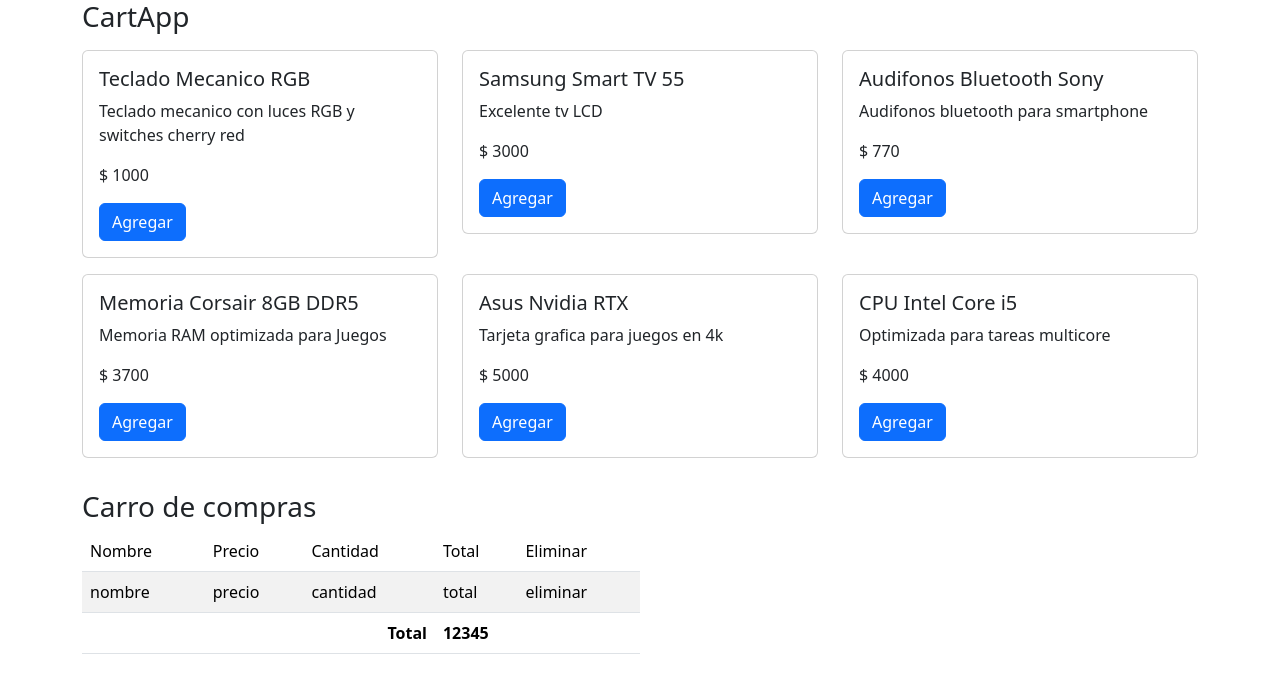
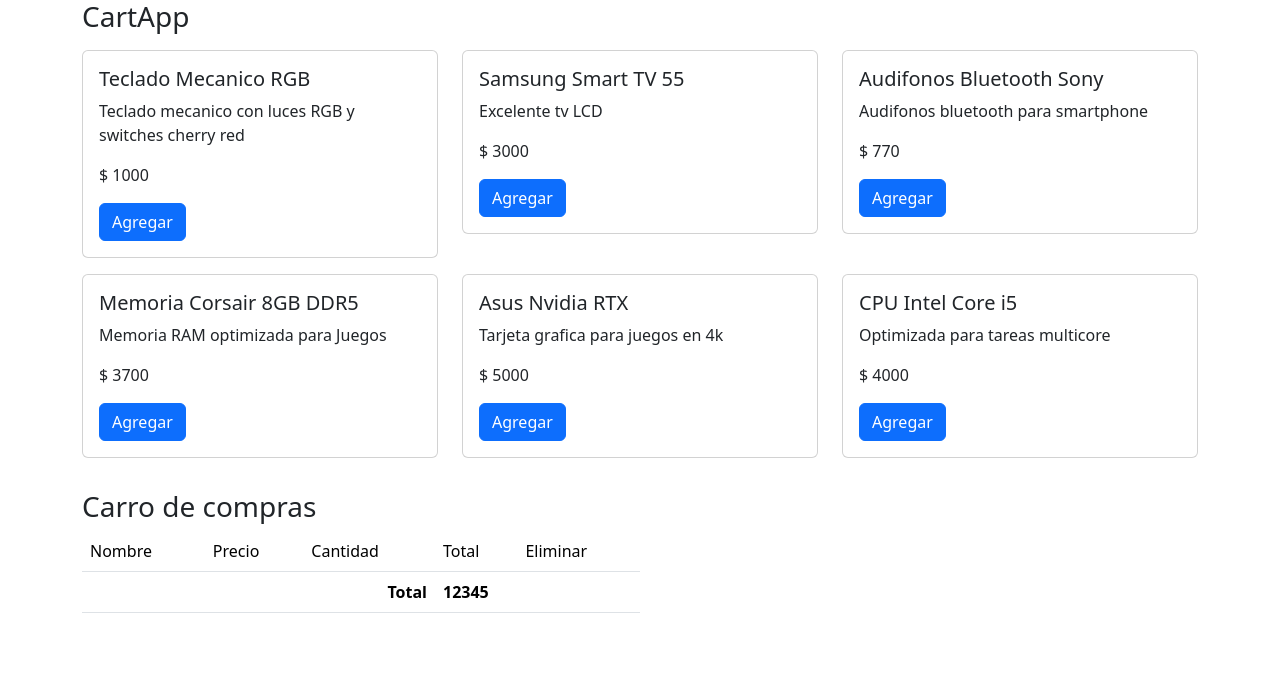
Before and after one commit to Memobig/5-cart-app, a React (Vite) app: page / in a window 1280 px wide. Shown: the top 678 px of the page. Built offline with nearby package versions, Linux system fonts and the light colour scheme.

Commit message:
Manejando el estado de compras del carrito

```diff
--- a/src/CartApp.jsx
+++ b/src/CartApp.jsx
@@ -1,8 +1,18 @@
-import {CartView} from "./components/CartView"
+import { useState } from "react"
+import { CartView } from "./components/CartView"
 import { CatalogView } from "./components/CatalogView"
 
+const initialCartItems = [
+    // {
+    //     product: {},
+    //     quantity: 0,
+    //     total: 0
+    // }
+]
 
 export const CartApp = () => {
+
+    const [cartItems, setCartItems] = useState(initialCartItems);
 
 
 
@@ -12,7 +22,7 @@
                 <h3>CartApp</h3>
                 <CatalogView />
                 <div className="my-4 w-50">
-                    <CartView />
+                    <CartView items = { cartItems }/>
                 </div>
             </div>
         </>
--- a/src/components/CartView.jsx
+++ b/src/components/CartView.jsx
@@ -1,7 +1,7 @@
 
-export const CartView = () => {
+export const CartView = ({ items }) => {
 
-    return(
+    return (
 
         <>
             <h3>Carro de compras</h3>
@@ -16,13 +16,17 @@
                     </tr>
                 </thead>
                 <tbody>
-                            <tr>
-                                <td>nombre</td>
-                                <td>precio</td>
-                                <td>cantidad</td>
-                                <td>total</td>
+                    {items.map(item => (
+
+
+                        <tr key={item.product.id}>
+                            <td>{item.product.name}</td>
+                            <td>{item.product.price}</td>
+                            <td>{item.quantity}</td>
+                            <td>{item.quantity * item.product.price}</td>
                             <td>eliminar</td>
                         </tr>
+                    ))}
                 </tbody>
                 <tfoot>
                     <tr>
```
Lines whose indentation alone changed are shown as unchanged.
